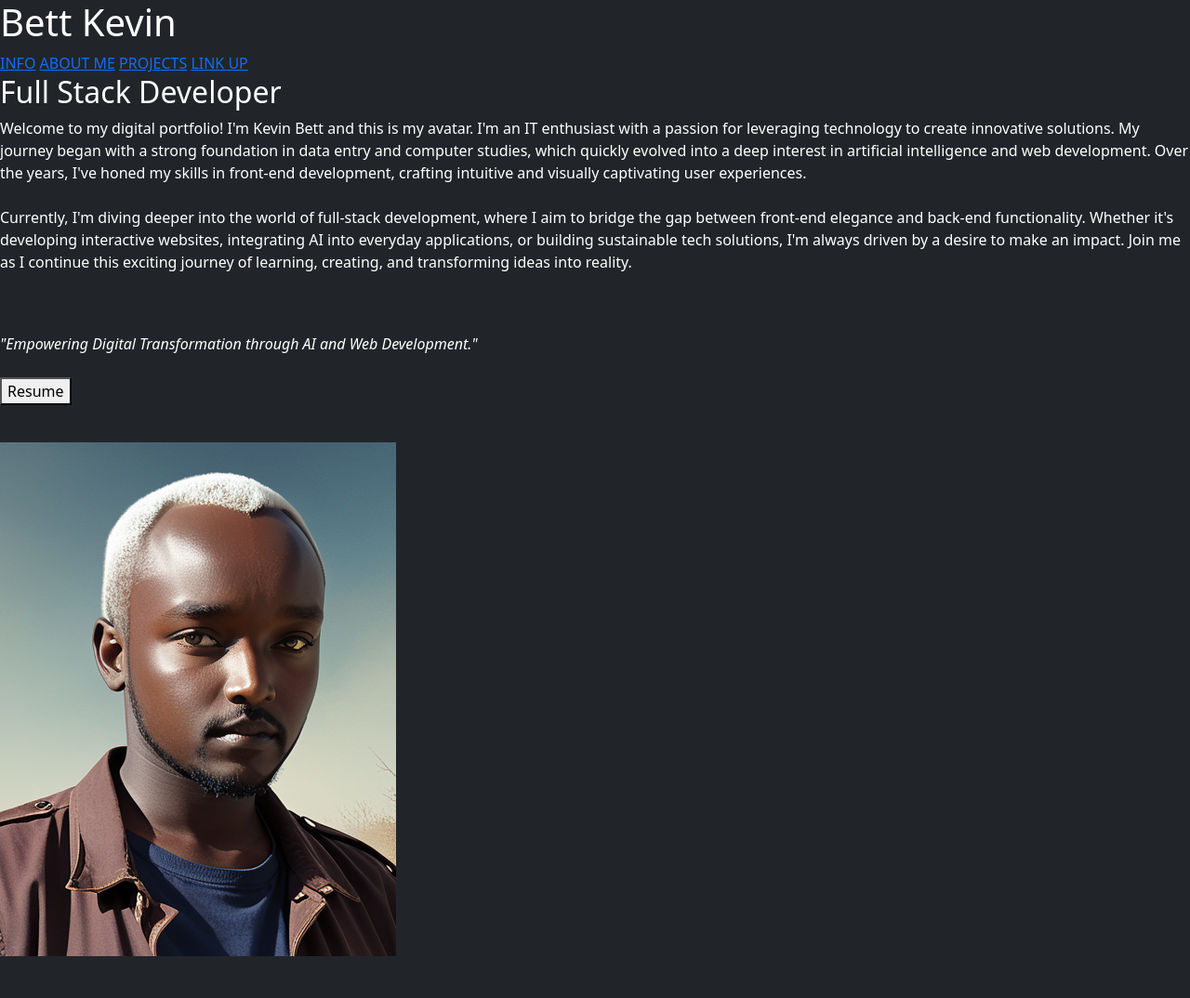
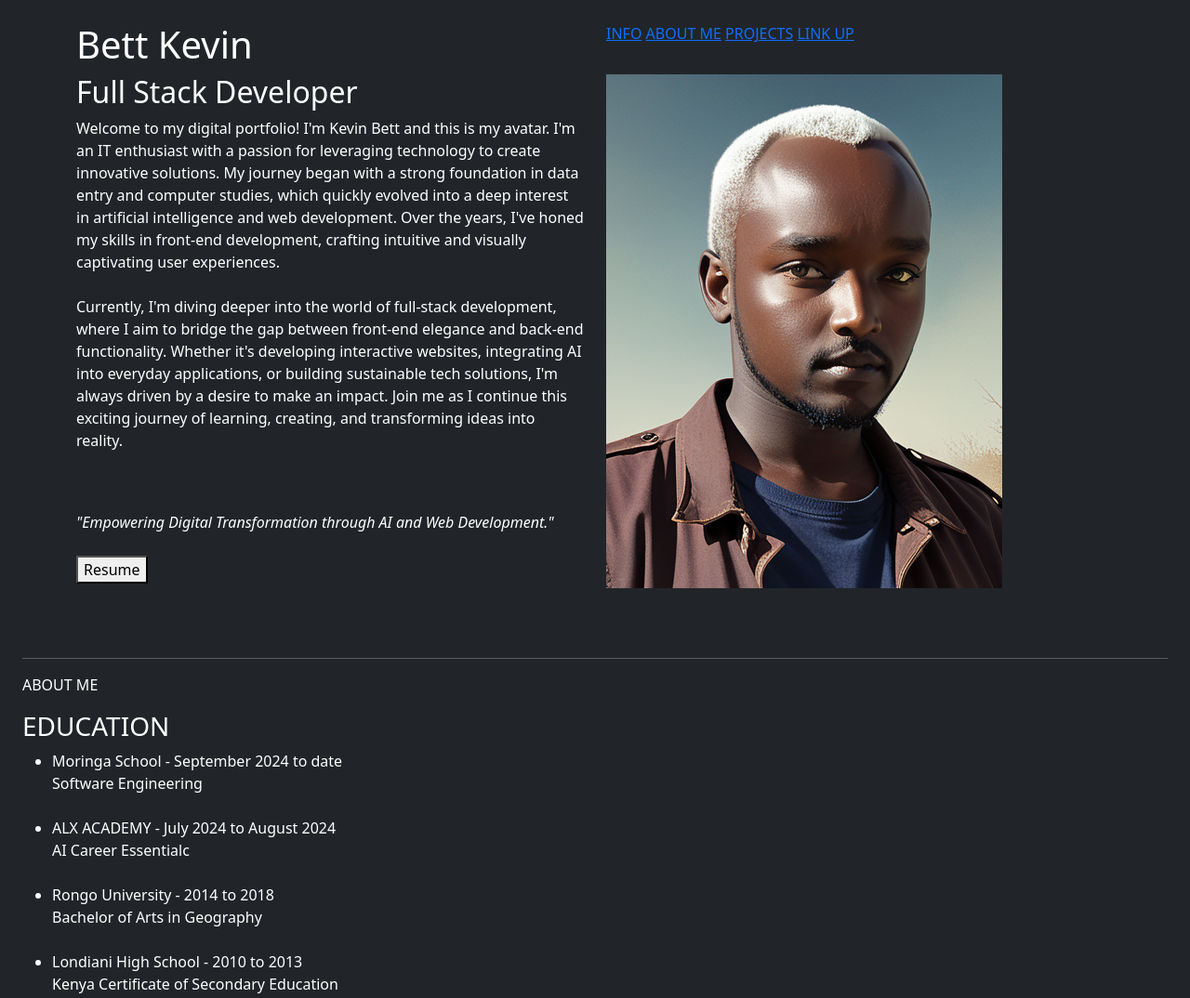
Before and after one commit to BettKev/bett-kevin-portfolio, a plain HTML site: page index.html in a window 1280 px wide. Shown: the top 1074 px of the page at 93% size. Drawn offline with Linux system fonts and the light colour scheme.

Commit message:
updated css classes

```diff
--- a/index.html
+++ b/index.html
@@ -15,16 +15,14 @@
   </style>
 </head>
 
-<body class="bg-dark text-white">
+<body class="bg-dark text-white p-4">
 
     <!--Top of page  -->
-    <section>
-        <div>
-            <h1>Bett Kevin</h1>
-        </div>
-        <div class="flex justify-evenly grow basis-1/2 bg-indigo-500">
-            <nav>
-                <a href="#info">INFO</a>
+    <section class="container">
+        <div class="row">
+            <h1 class = "col">Bett Kevin</h1>
+            <nav class = "col">
+            <a  href="#info">INFO</a>
                 <a href="#about">ABOUT ME</a>
                 <a href="#projects">PROJECTS</a>
                 <a href="#linkup">LINK UP</a>
@@ -33,8 +31,9 @@
     </section>
 
     <!-- Info section -->
-     <section>
-        <div>
+     <section class="container">
+        <div class="row">
+            <div class="col">
             <h2>
                 Full Stack Developer
             </h2>
@@ -53,10 +52,12 @@
                 <br><br>
                 <a href="https://drive.google.com/file/d/1KsP920qdhL_rLGX327n5XQrO7sNBoOEU/view?usp=sharing" target="_blank"><button>Resume</button></a>
             </blockquote>
+            </div>
             <br>
+
+        <div class="col">
+            <img src="./img/avatar.png" alt="my avatar">
         </div>
-        <div class="bg-green-200">
-            <img src="./img/avatar.png" alt="my avatar">
         </div>
      </section>
 
```
